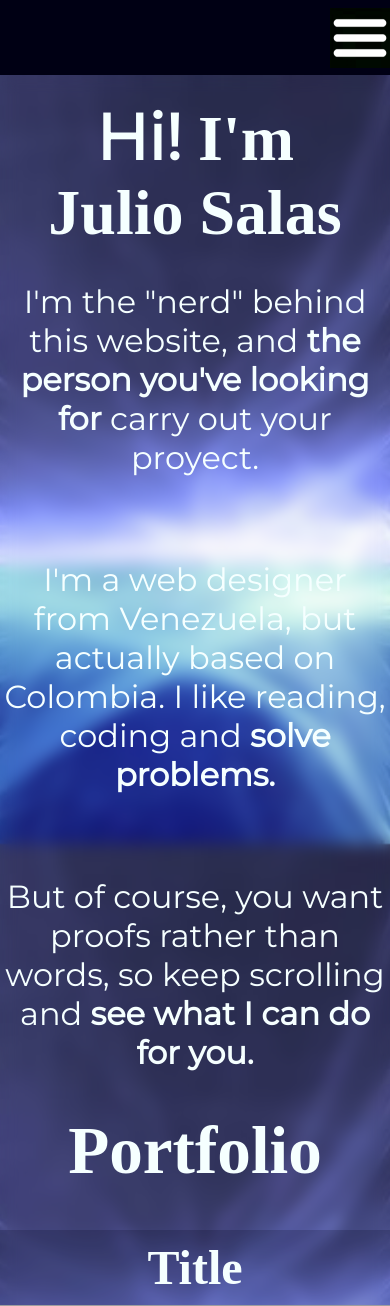
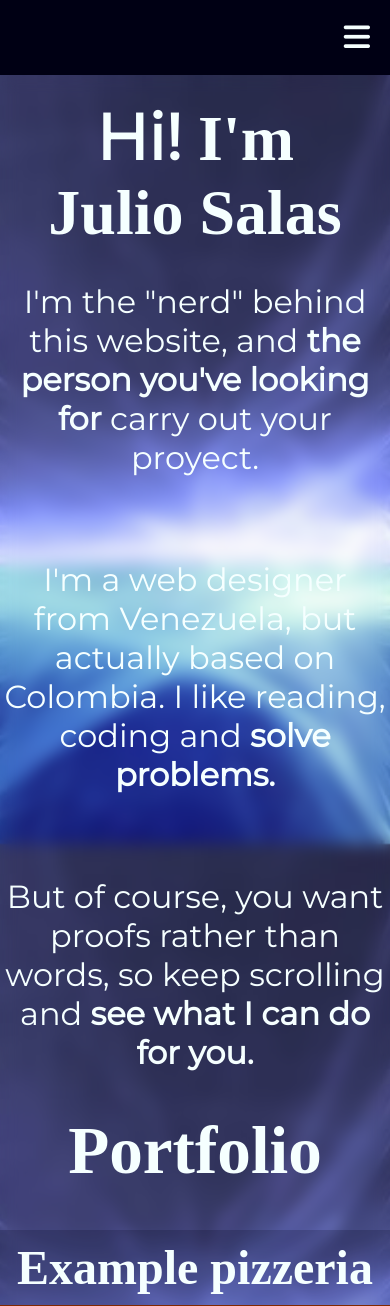
Before and after one commit to Js-codetalker/Portfolio, a PHP site: page / in a window 390 px wide; the page is wider, and only the part inside the window is pictured. Shown: the top 1306 px of that part. Run offline with PHP 8.4, Linux system fonts and the light colour scheme; some libraries are stand-ins or nearby versions; grey boxes are pictures that could not be loaded.

Commit message:
responsive menu details

```diff
--- a/app.js
+++ b/app.js
@@ -1,4 +1,4 @@
-let btnOpenPopup = document.getElementById('portfolio__item-viewMore'),
+/*let btnOpenPopup = document.getElementById('portfolio__item-viewMore'),
 	overlay = document.getElementById('overlay'),
 	btnClosePopup = document.getElementById('close-popup'),
 	popup = document.getElementById('popup');
@@ -11,22 +11,22 @@ btnOpenPopup.addEventListener('click',function() {
 btnClosePopup.addEventListener('click',function() {
 	overlay.classList.remove('active');
 	popup.classList.remove('active');
-});
+}); */
 
 //Responsive menu
 
 function openAndCloseMenu() {
-	navSection.classList.toggle("opened")
-	navSection.classList.toggle("closed")
+	navSection.classList.toggle("toggle")
+	navSection.classList.toggle("active")
 }
 
-let responsiveMenuButton = document.getElementById('responsiveMenu__button'),
-	navSection = document.getElementById('navSection'),
+let navToggleButton = document.querySelector('.nav__toggleButton'),
+	navSection = document.querySelector('.nav__menu'),
 	link1 = document.getElementById('link1'),
 	link2 = document.getElementById('link2'),
 	link3 = document.getElementById('link3');
 
-responsiveMenuButton.addEventListener('click',function () {
+navToggleButton.addEventListener('click',function () {
 	openAndCloseMenu();
 });
 link1.addEventListener('click',function() {
--- a/index.php
+++ b/index.php
@@ -9,20 +9,24 @@
 	<title></title>
 	<link rel="stylesheet" type="text/css" href="styles.css">
 	<link rel="stylesheet" type="text/css" href="https://use.fontawesome.com/releases/v5.5.0/css/all.css">
+	<script src="https://kit.fontawesome.com/7e5b2d153f.js" crossorigin="anonymous"    ></script>
 	<?//php require 'debug'; ?>
 
 </head>
 <body>
 <header>
-	<div class="responsiveMenu">
-		<img id="responsiveMenu__button" src="Images/burgerMenu.jpg">
-	</div>
-	<nav id="navSection" class="closed">
-		<a href="#About" id="link1"><p>About</p><div class="gradient"></div></a>
-		<a href="#Portfolio" id="link2"><p>Portfolio</p><div class="gradient"></div></a>
-		<a href="#Contact" id="link3"><p>Contact</p><div class="gradient"></div></a>
+	<nav class="nav">
+		<button class="nav__toggleButton">
+			<i class="fas fa-bars"></i>
+		</button>
+		<ul class="nav__menu toggle">
+			<li class="nav__menu-item"><a class="nav__menu-item-link" href="#About" id="link1">About</a><div class="nav__menu-item-link-gradient"></div></li>
+			<li class="nav__menu-item"><a class="nav__menu-item-link" href="#Portfolio" id="link2">Portfolio</a><div class="nav__menu-item-link-gradient"></div></li>
+			<li class="nav__menu-item"><a class="nav__menu-item-link" href="#Contact" id="link3">Contact</a><div class="nav__menu-item-link-gradient"></div></li>
+		</ul>
 	</nav>
 </header>
+
 	<div class="blur-filter">
 		<div class="about">
 			<h2 id="About" class="about__title"><strong>Hi!</strong> I'm Julio Salas</h2>
@@ -32,15 +36,14 @@
 				<br>
 				<p class="about__paragraph">But of course, you want proofs rather than words, so keep scrolling and <strong>see 	what I can do for you.</strong></p>
 		</div>
-
 		<h1 id="Portfolio">Portfolio</h1>
 		<div class="portfolio">
 				<div class="portfolio-item">
-					<h3>Title</h3>
-					<img src="Images/thumb-1920-649533.png" alt="#">
+					<h3>Example pizzeria</h3>
+					<a href="#" target="blank"><img src="Images/world.png" class="portfolio-imgLink"></a>
+					<img class="portfolio__workImg" src="Images/Captura de pantalla (303).png" alt="#">
 					<blockquote>Lorem ipsum dolor sit amet, consectetur adipiscing elit, sed do eiusmod tempor incididunt ut labore et dolore magna aliqua. Ut enim ad minim veniam, quis nostrud exercitation ullamco laboris nisi ut aliquip ex ea commodo consequat. </blockquote>
 					<div class="portfolio__item-container">
-						<p class="portfolio__item-container-viewMore" id="portfolio__item-viewMore">View more</p>
 						<p class="portfolio__item-container-client"><em>Person - Ocupation</em></p>
 					</div>
 					<div class="portfolio-item-gradient"></div>
@@ -74,10 +77,10 @@
 				</a>
 		</div>
 </div>
-	<!--Popup-->
+	<!--
 	<div class="overlay" id="overlay">
 		<div class="popup" id="popup">
-			<div class="close-popup"><a href="" id="close-popup"><i class="fas fa-times"></i></a></div><!--Boton de cierre	-->
+			<div class="close-popup"><a href="" id="close-popup"><i class="fas fa-times"></i></a></div> Boton de cierre
 			<img class="popup-mainImg" src="Images/thumb-1920-649533.png">
 			<a href="#" class="popup__link"><img id="world-link" src="Images/world.png" class="popup-imgLink"></a>
 			<a href="#" class="popup__link"><img id="github-link" src="Images/github.png" class="popup-imgLink"></a>
@@ -88,7 +91,7 @@
 				<img src="">
 			</div>
 		</div>
-	</div>
+	</div>Popup-->
 <script type="text/javascript" src="app.js"></script>
 </body>
 </html>
--- a/styles.css
+++ b/styles.css
@@ -57,41 +57,66 @@ h1 {
 }
 /*About*/
 /*Start of the nav */
-.responsiveMenu {
-	display: none;
-}
 header {
 	position: fixed;
 	width: 100%;
 	height: 57px;
 	background-color: var(--background);
 	top: 0;
-	z-index: 20;
+	z-index: 100;
 }
-nav {
+.nav {
 	display: flex;
+	justify-content: flex-end;
 	width: 100%;
 	height: 100%;
-	justify-content: flex-end;
 }
-nav > a {
+.nav__toggleButton {
+	display: none;
+	color: white;
+	background: none;
+	border: none;
+	font-size: 30px;
+	padding: 0 20px;
+	line-height: 60px;
+	cursor: pointer;
+}
+
+.fas.fa-bars {
+	color: var(--letters);
+}
+
+.nav__menu{
+	display: flex;
+	list-style: none;
+	height: 100%;
+	padding: 0;
+	margin: 0;
+}
+.nav__menu-item {
 	height: 100%;
 	width: 100px;
 }
-.gradient {
+.nav__menu-item-link {
+	text-align: center;
+	display: block;
+	height: calc(100% - 8.8495575221%);
+	width: 100%;
+	padding: 20px;
+}
+.nav__menu-item-link-gradient {
 	width: 100%;
 	height: 8.8495575221%;
 	background: var(--gradient-blue);
 }
-a > p {
-	text-align: center;
-	margin: 16% 0;
-}
-a:hover > .gradient {
+.nav__menu-item:hover > .nav__menu-item-link-gradient {
 	background: var(--gradient-orange);
 }
-a:hover {
+.nav__menu-item:hover {
 	background-color: rgba(0, 0, 30, 1.0);
+}
+.toggle {
+	display: flex;
 }
 /*End of the nav*/
 /*Start of portfolio*/
@@ -393,54 +430,61 @@ h1 {
 	header {
 		height: 8.9%;
 	}
-	nav.closed{
+	.toggle {
 		display: none;
 	}
-	nav.opened {
-		height: 33vh;
-		background: var(--background);
-		display: grid;
-		grid-template-columns: 1fr;
-		grid-template-rows: repeat(3,33%);
-		justify-items: center;
-		align-items: end;
-		align-content: end;
+	.nav {
+		display: flex;
+		justify-content: flex-end;
+		width: 100%;
+		height: 100%;
 	}
-	nav > a {
-		background: var(--background);
-		display: flex;
-		justify-content: center;
+	.nav__toggleButton {
+		display: block;
+	}
+	.fas.fa-bars {
+		color: var(--letters);
+	}
+
+	.nav__menu {
+		flex-direction: column;
 		align-items: center;
+		margin: 0;
+		background-color: #2c3e50;
+		position: fixed;
+		top: 8.9%;
+		width: 100%;
+		padding: 20px 0;
+		height: calc(100% - 8.9%);
+		left: 100%;
+		transition-property: left;
+		transition-duration: 0.3s;
 	}
-	nav > a > p {
-		font-size: 2em;
+	.nav__menu.active {
+		left: 0%;
 	}
-	.gradient {
+	.nav__menu-item {
+		height: 10%;
+		width: 100%;
+	}
+	.nav__menu-item-link {
+		text-align: center;
+		display: block;
+		height: 10%;
+		height: calc(100% - 8.8495575221%);
+		width: 100%;
+		padding: 20px;
+		font-size: 3em;
+	}
+	.nav__menu-item-link-gradient {
 		display: none;
 	}
-	nav:first-child {
-		grid-row: 1 / 2;
-	}
-	nav:nth-child(2) {
-		grid-row: 2 / 3;
-	}
-	nav:last-child {
-		grid-row: 3 / 4;
-	}
-	.responsiveMenu {
-	display: block;
-	height: 100%;
-	width: 100%;
-	display: flex;
-	justify-content: flex-end;
-	align-items: center;
-	}
-	.responsiveMenu > img {
-		height: 80%;
-		object-fit: contain;
+	.nav__menu-item:hover {
+		background: none;
 	}
 	.about__paragraph {
 		font-size: 2em;	}
+
 	.portfolio {
 	width: 100%;
 	}
```
Also changed, not shown: other parts of styles.css (+15 -16 lines), Images/Captura de pantalla (303).png (added). Lines whose indentation alone changed are shown as unchanged.
